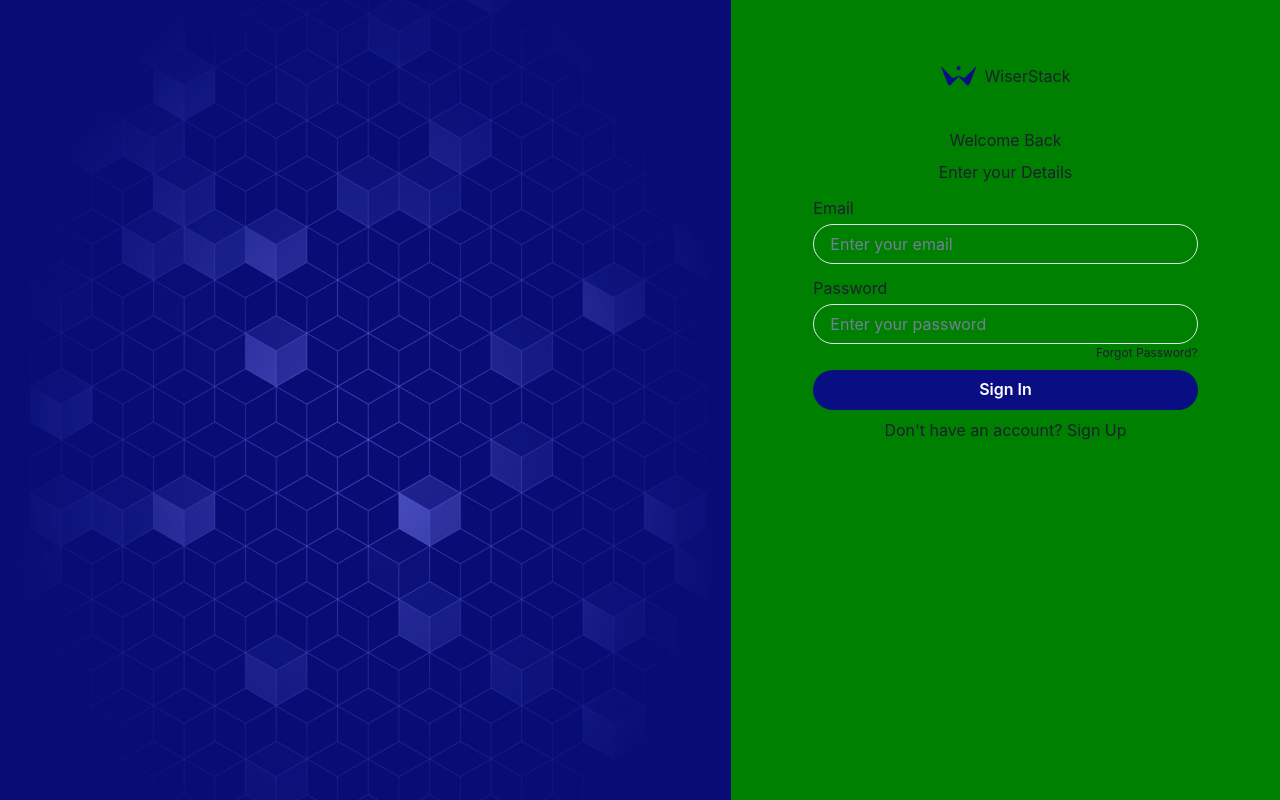
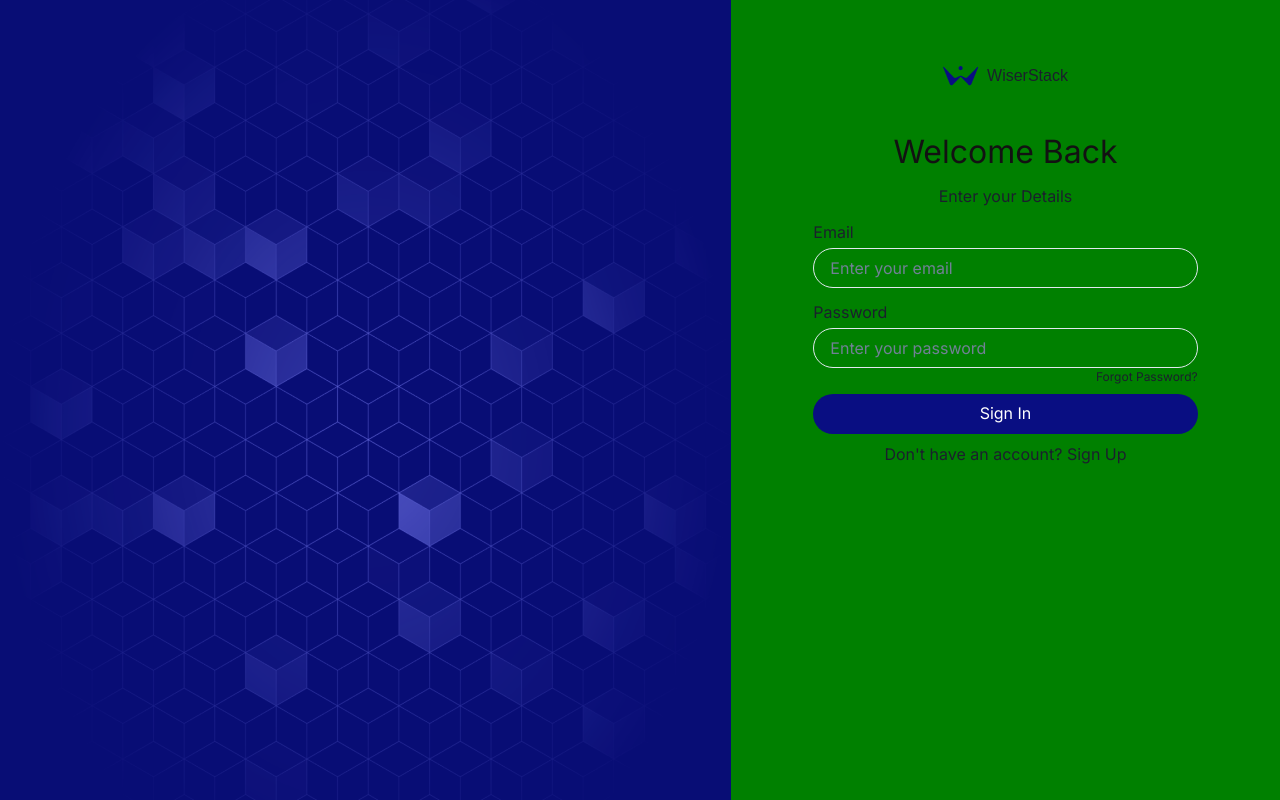
Before and after one commit to TanayK07/WiserStack-Assignment, a React (Vite) app: page / in a window 1280 px wide. Built offline with nearby package versions, Linux system fonts and the light colour scheme.

Commit message:
Font Issue

```diff
--- a/package.json
+++ b/package.json
@@ -13,6 +13,8 @@
     "@chakra-ui/react": "^2.8.2",
     "@emotion/react": "^11.11.3",
     "@emotion/styled": "^11.11.0",
+    "@fontsource/inter": "^5.0.16",
+    "@fontsource/montserrat": "^5.0.16",
     "framer-motion": "^10.18.0",
     "react": "^18.2.0",
     "react-dom": "^18.2.0",
--- a/src/App.jsx
+++ b/src/App.jsx
@@ -13,6 +13,7 @@ function App() {
 				alignItems: "center",
 				justifyContent: "center",
 				overflow: "hidden",
+				fontFamily: "inter",
 			}}
 		>
 			<ChakraProvider>
--- a/src/Pages/Home.jsx
+++ b/src/Pages/Home.jsx
@@ -8,6 +8,7 @@ import {
 	Input,
 	Button,
 } from "@chakra-ui/react";
+import "@fontsource/Inter"; // import the font
 //import image
 import BackgroundImage from "../assets/img/background_home.png";
 import Logo from "../assets/img/logo.png";
@@ -37,14 +38,24 @@ export default function Home() {
 						pb={8}
 					>
 						<Image src={Logo} alt="Logo" />
-						<Text>WiserStack</Text>
+						<Text fontFamily="Montserrat, sans-serif" fon fontStyle="bold">
+							WiserStack
+						</Text>
 					</HStack>
 
-					<Text> Welcome Back</Text>
-					<Text>Enter your Details</Text>
+					<Text
+						fontSize={32}
+						textColor={"#121212"}
+						fontFamily="Inter, sans-serif"
+					>
+						Welcome Back
+					</Text>
+					<Text fontFamily="Inter, sans-serif">Enter your Details</Text>
 					<VStack w={["90%", "80%", "70%"]}>
 						<Flex w="100%" align="start" direction="column">
-							<Text my={1}> Email</Text>
+							<Text my={1} fontFamily="Inter, sans-serif">
+								Email
+							</Text>
 							<Input
 								borderRadius={30}
 								type="email"
@@ -52,23 +63,34 @@ export default function Home() {
 							></Input>
 						</Flex>
 						<Flex w="100%" align="start" direction="column">
-							<Text my={1}> Password</Text>
+							<Text my={1} fontFamily="Inter, sans-serif">
+								{" "}
+								Password
+							</Text>
 							<Input
 								borderRadius={30}
 								type="password"
 								placeholder="Enter your password"
 							></Input>
-							<Text fontSize={12} alignSelf="flex-end">
+							<Text
+								fontSize={12}
+								alignSelf="flex-end"
+								fontFamily="Inter, sans-serif"
+							>
 								Forgot Password?
 							</Text>
 						</Flex>
 
 						<Button w="100%" borderRadius={"30"} bgColor={"#090E82"}>
-							<Text color={"white"}>Sign In</Text>
+							<Text color={"white"} fontFamily="Inter, sans-serif">
+								Sign In
+							</Text>
 						</Button>
 					</VStack>
 
-					<Text>Don't have an account? Sign Up</Text>
+					<Text fontFamily="Inter, sans-serif">
+						Don't have an account? Sign Up
+					</Text>
 				</VStack>
 			</Flex>
 		</>
--- /dev/null
+++ b/src/assets/Fonts.jsx
@@ -0,0 +1,45 @@
+import { Global } from "@emotion/react";
+
+const Fonts = () => (
+	<Global
+		styles={`
+            @font-face {
+                font-family: 'Inter';
+                src: url('Inter-Regular.woff2') format('woff2'),
+                    url('Inter-Regular.woff') format('woff'),
+                    url('Inter-Regular.ttf') format('truetype');
+                font-weight: 400;
+                font-style: normal;
+            }
+
+            @font-face {
+                font-family: 'Inter';
+                src: url('Inter-Bold.woff2') format('woff2'),
+                    url('Inter-Bold.woff') format('woff'),
+                    url('Inter-Bold.ttf') format('truetype');
+                font-weight: 700;
+                font-style: normal;
+            }
+
+            @font-face {
+                font-family: 'Montserrat';
+                src: url('Montserrat-Regular.woff2') format('woff2'),
+                    url('Montserrat-Regular.woff') format('woff'),
+                    url('Montserrat-Regular.ttf') format('truetype');
+                font-weight: 400;
+                font-style: normal;
+            }
+
+            @font-face {
+                font-family: 'Montserrat';
+                src: url('Montserrat-Bold.woff2') format('woff2'),
+                    url('Montserrat-Bold.woff') format('woff'),
+                    url('Montserrat-Bold.ttf') format('truetype');
+                font-weight: 700;
+                font-style: normal;
+            }
+        `}
+	/>
+);
+
+export default Fonts;
```
Also changed, not shown: 1 other file (tests, documents, lock files or other folders).
